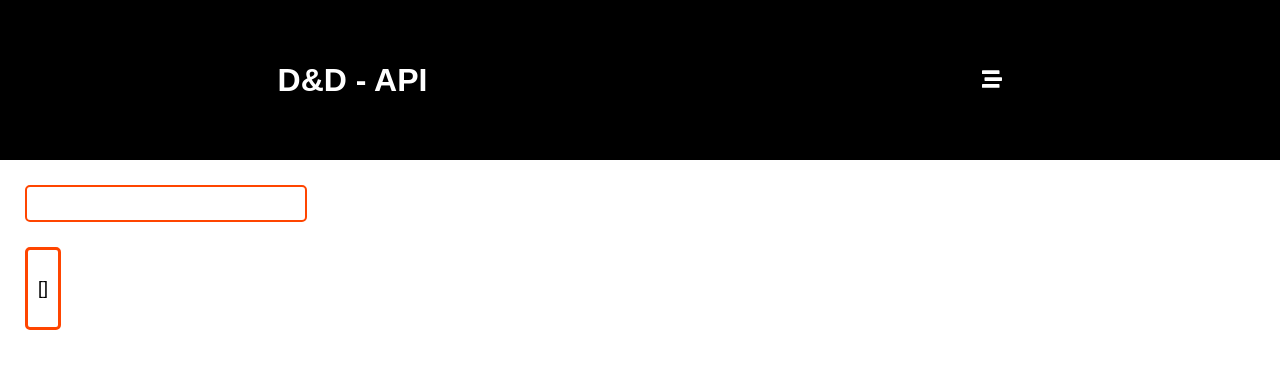
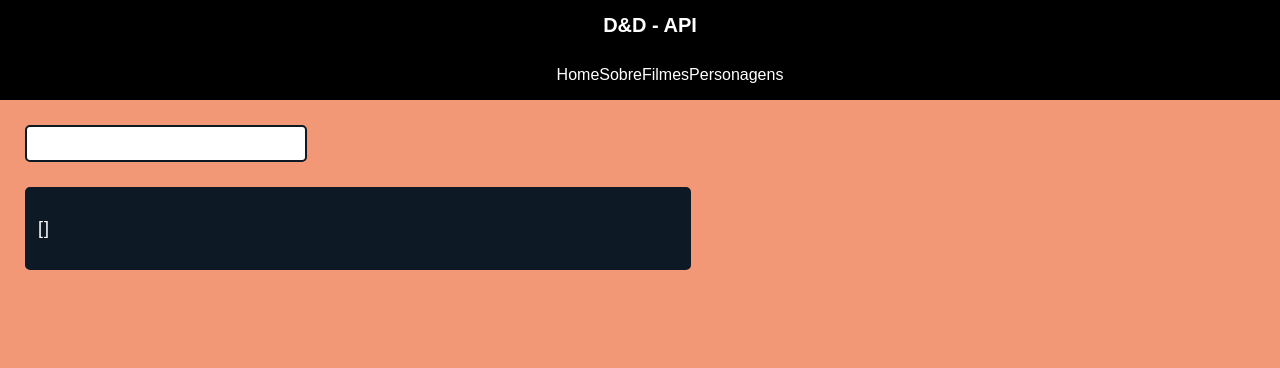
Before and after one commit to MarjorieSantos/d-d-api, a React (Create React App) app in the folder marvel/: page / in a window 1280 px wide. Shown: the top 368 px of the page. Built offline with nearby package versions, Linux system fonts and the light colour scheme; no server answers.

Commit message:
mudando o layout

```diff
--- a/marvel/src/components/header/Menu.css
+++ b/marvel/src/components/header/Menu.css
@@ -1,38 +1,24 @@
 .header {
     background: black;
     width: 100%;
-    height: 20vh;
+    height: 10vh;
     margin: 0;
-    padding: 0;
+    padding: 10px;
     display: flex;
+    flex-direction: column;
     align-items: center;
     color: white;
-    justify-content: space-around;
+    justify-content: center;
 }
 
 .header h1 {
     color: white;
     display: inline;
-}
-
-.btn-hamburger {
-    background: none;
-    padding: 0;
-    border: none;
-}
-
-.btn-hamburger .icon {
-    height: 20px;
-    width: 20px;
-    color: white;
+    font-size: 20px;
 }
 
 .header ul {
     display: flex;
-    flex-direction: column;
+    justify-content: space-between;
     list-style: none;
 }
-
-.header ul li {
-    margin-bottom: 10px;
-}
--- a/marvel/src/components/header/Menu.js
+++ b/marvel/src/components/header/Menu.js
@@ -1,22 +1,13 @@
-import React, { useState } from 'react';
+import React from 'react';
 import Button from '../button/Button.js'
 import { FaStream } from 'react-icons/fa';
 import './Menu.css'
 
 export default function Menu() {
-  const [showMenu, setShowMenu] = useState(false);
-
-  const showMenuOnClick = () => {
-    setShowMenu(!false)
-  }
 
   return (
     <header className='header'>
       <h1>D&D - API</h1>
-      <Button classButton='btn-hamburger' handleClick={showMenuOnClick}>
-        <FaStream className='icon' />
-      </Button>
-      {showMenu &&
       <nav className='nav-menu'>
         <ul>
           <li>Home</li>
@@ -25,7 +16,6 @@ export default function Menu() {
           <li>Personagens</li>
         </ul>
       </nav>
-      }
     </header>
   )
 }
--- a/marvel/src/components/input/input.css
+++ b/marvel/src/components/input/input.css
@@ -1,5 +1,5 @@
 .input {
-    border: 2px solid orangered;
+    border: 2px solid #0D1A26;
     border-radius: 5px;
     font-size: 20px;
     font-weight: bold;
--- a/marvel/src/pages/Home/home.css
+++ b/marvel/src/pages/Home/home.css
@@ -3,18 +3,22 @@
     display: flex;
     flex-direction: column;
     align-items: flex-start;
-    justify-content: space-between;
+    height: 100vh;
+    background: #F29877;
+    color: white;
+    letter-spacing: 1px;
+    word-spacing: 5px;
 }
 
 .return-api {
     margin-top: 25px;
-    max-width: 500px;
-    border: 3px solid orangered;
+    min-width: 50vw;
+    border: 3px solid #0D1A26;
     border-radius: 5px;
     padding: 10px;
+    background: #0D1A26;
 }
 
 .return-api p {
     font-size: 18px;
-    word-break: break-all;
 }
--- a/marvel/src/pages/Home/home.js
+++ b/marvel/src/pages/Home/home.js
@@ -23,7 +23,7 @@ export default function Home() {
     <div className='home'>
       <Input type='text' Blur={(e) => getItens(e.target.value)}></Input>
       <div className='return-api'>
-        <p>{JSON.stringify(itensApi)}</p>
+        <p>{JSON.stringify(itensApi).replace("{", '\n')}</p>
       </div>
     </div>
   )
```
Lines whose indentation alone changed are shown as unchanged.
